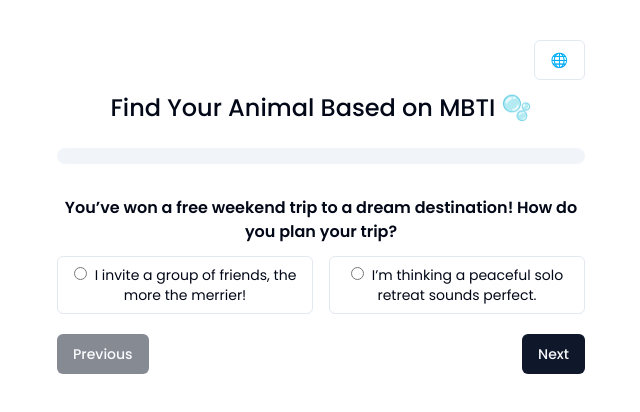
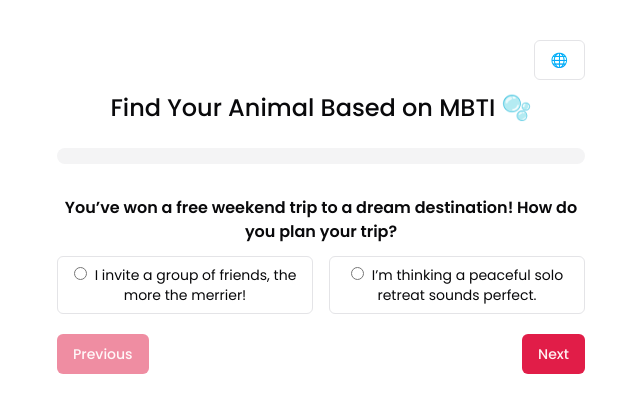
Before and after one commit to tamoimi/match-personality, a React (Vite) app: page / in a window 1280 px wide. Shown: the top 412 px of the page, without its empty margins (319-959 px from the left). Built offline with nearby package versions, Linux system fonts and the light colour scheme.

Commit message:
feat: new theme

```diff
--- a/src/index.css
+++ b/src/index.css
@@ -3,61 +3,64 @@
 @tailwind base;
 @tailwind components;
 @tailwind utilities;
+
 @layer base {
   :root {
     --background: 0 0% 100%;
-    --foreground: 222.2 84% 4.9%;
+    --foreground: 240 10% 3.9%;
     --card: 0 0% 100%;
-    --card-foreground: 222.2 84% 4.9%;
+    --card-foreground: 240 10% 3.9%;
     --popover: 0 0% 100%;
-    --popover-foreground: 222.2 84% 4.9%;
-    --primary: 222.2 47.4% 11.2%;
-    --primary-foreground: 210 40% 98%;
-    --secondary: 210 40% 96.1%;
-    --secondary-foreground: 222.2 47.4% 11.2%;
-    --muted: 210 40% 96.1%;
-    --muted-foreground: 215.4 16.3% 46.9%;
-    --accent: 210 40% 96.1%;
-    --accent-foreground: 222.2 47.4% 11.2%;
+    --popover-foreground: 240 10% 3.9%;
+    --primary: 346.8 77.2% 49.8%;
+    --primary-foreground: 355.7 100% 97.3%;
+    --secondary: 240 4.8% 95.9%;
+    --secondary-foreground: 240 5.9% 10%;
+    --muted: 240 4.8% 95.9%;
+    --muted-foreground: 240 3.8% 46.1%;
+    --accent: 240 4.8% 95.9%;
+    --accent-foreground: 240 5.9% 10%;
     --destructive: 0 84.2% 60.2%;
-    --destructive-foreground: 210 40% 98%;
-    --border: 214.3 31.8% 91.4%;
-    --input: 214.3 31.8% 91.4%;
-    --ring: 222.2 84% 4.9%;
+    --destructive-foreground: 0 0% 98%;
+    --border: 240 5.9% 90%;
+    --input: 240 5.9% 90%;
+    --ring: 346.8 77.2% 49.8%;
+    --radius: 0.5rem;
     --chart-1: 12 76% 61%;
     --chart-2: 173 58% 39%;
     --chart-3: 197 37% 24%;
     --chart-4: 43 74% 66%;
     --chart-5: 27 87% 67%;
-    --radius: 0.5rem
   }
+
   .dark {
-    --background: 222.2 84% 4.9%;
-    --foreground: 210 40% 98%;
-    --card: 222.2 84% 4.9%;
-    --card-foreground: 210 40% 98%;
-    --popover: 222.2 84% 4.9%;
-    --popover-foreground: 210 40% 98%;
-    --primary: 210 40% 98%;
-    --primary-foreground: 222.2 47.4% 11.2%;
-    --secondary: 217.2 32.6% 17.5%;
-    --secondary-foreground: 210 40% 98%;
-    --muted: 217.2 32.6% 17.5%;
-    --muted-foreground: 215 20.2% 65.1%;
-    --accent: 217.2 32.6% 17.5%;
-    --accent-foreground: 210 40% 98%;
+    --background: 20 14.3% 4.1%;
+    --foreground: 0 0% 95%;
+    --card: 24 9.8% 10%;
+    --card-foreground: 0 0% 95%;
+    --popover: 0 0% 9%;
+    --popover-foreground: 0 0% 95%;
+    --primary: 346.8 77.2% 49.8%;
+    --primary-foreground: 355.7 100% 97.3%;
+    --secondary: 240 3.7% 15.9%;
+    --secondary-foreground: 0 0% 98%;
+    --muted: 0 0% 15%;
+    --muted-foreground: 240 5% 64.9%;
+    --accent: 12 6.5% 15.1%;
+    --accent-foreground: 0 0% 98%;
     --destructive: 0 62.8% 30.6%;
-    --destructive-foreground: 210 40% 98%;
-    --border: 217.2 32.6% 17.5%;
-    --input: 217.2 32.6% 17.5%;
-    --ring: 212.7 26.8% 83.9%;
+    --destructive-foreground: 0 85.7% 97.3%;
+    --border: 240 3.7% 15.9%;
+    --input: 240 3.7% 15.9%;
+    --ring: 346.8 77.2% 49.8%;
     --chart-1: 220 70% 50%;
     --chart-2: 160 60% 45%;
     --chart-3: 30 80% 55%;
     --chart-4: 280 65% 60%;
-    --chart-5: 340 75% 55%
+    --chart-5: 340 75% 55%;
   }
 }
+
 @layer base {
   * {
     @apply border-border;
```
